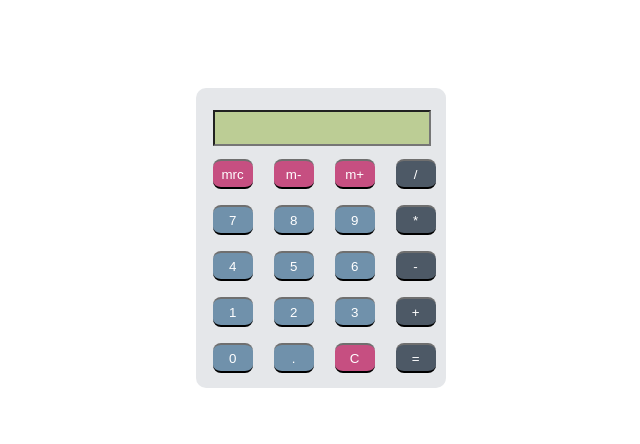
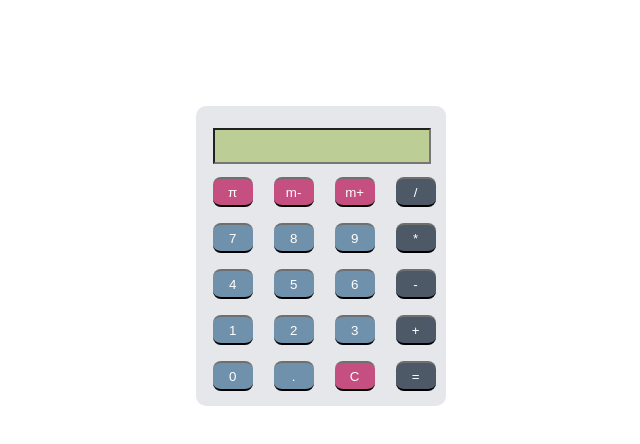
Before and after one commit to VVACUUM7/Calculator, a plain HTML site: page index.html in a window 1280 px wide. Shown: the whole page, without its empty margins (318-958 px from the left). Drawn offline with Linux system fonts and the light colour scheme.

Commit message:
Added Pie

```diff
--- a/index.html
+++ b/index.html
@@ -8,7 +8,7 @@
 <!--JavaScript-->
 <script type="text/javascript" src="calculator.js"></script>
 </head>
-
+<Math
 <body>
 <!--Add your HTML here-->
 
@@ -17,7 +17,7 @@
 	<div class="keys">
 		<p>
 
-<input type="button" class="button function" value="mrc" onclick="alert('Not yet implemented')">
+<input type="button" class="button function" value="π" onclick="alert('Not yet implemented')">
 <input type="button" class="button function" value="m-" onclick="alert('Not yet implemented')">
 <input type="button" class="button function" value="m+" onclick="alert('Not yet implemented')">
 <input type="button" class="button operator" value="/" onclick="v('/')">
```
